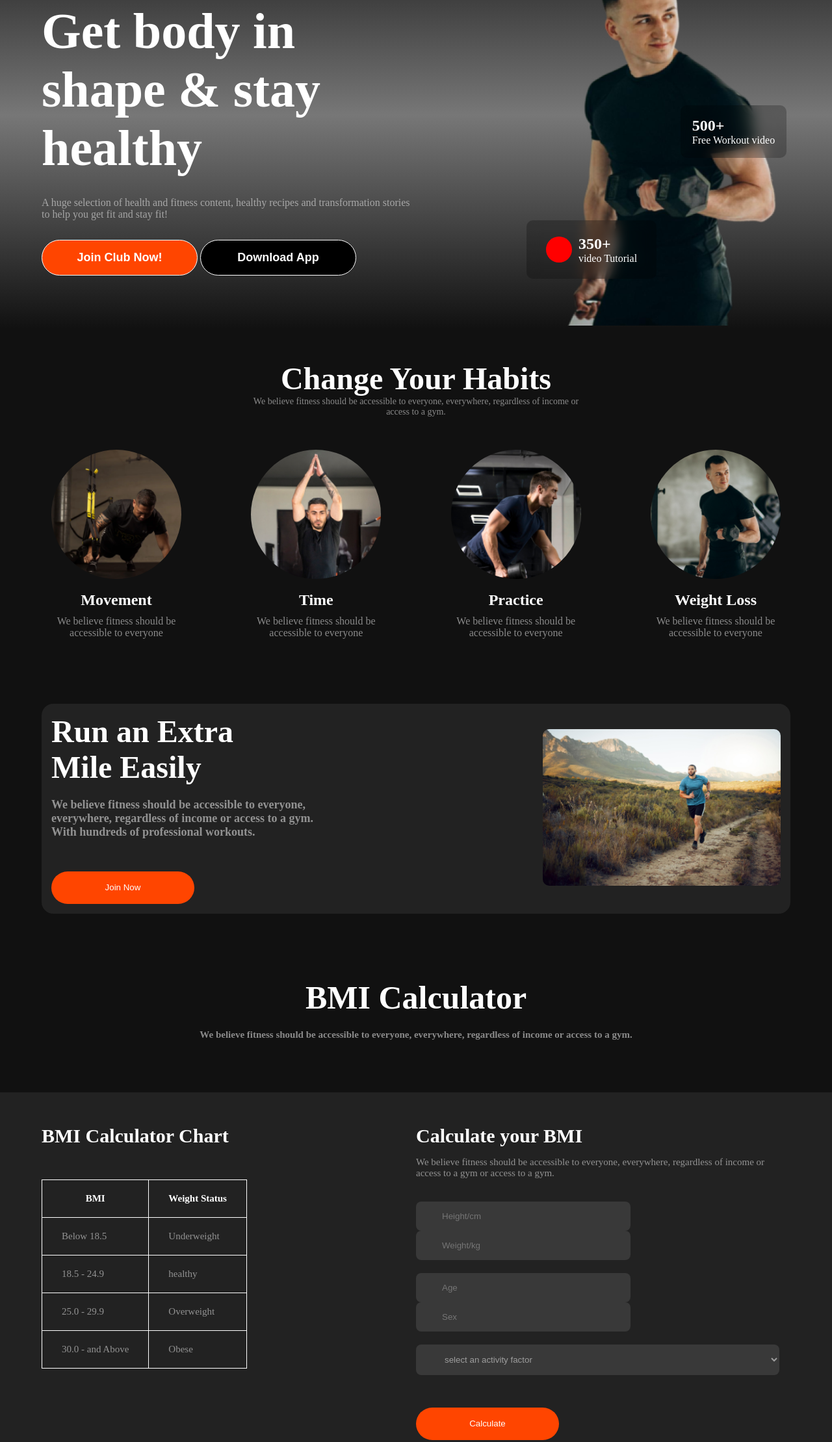
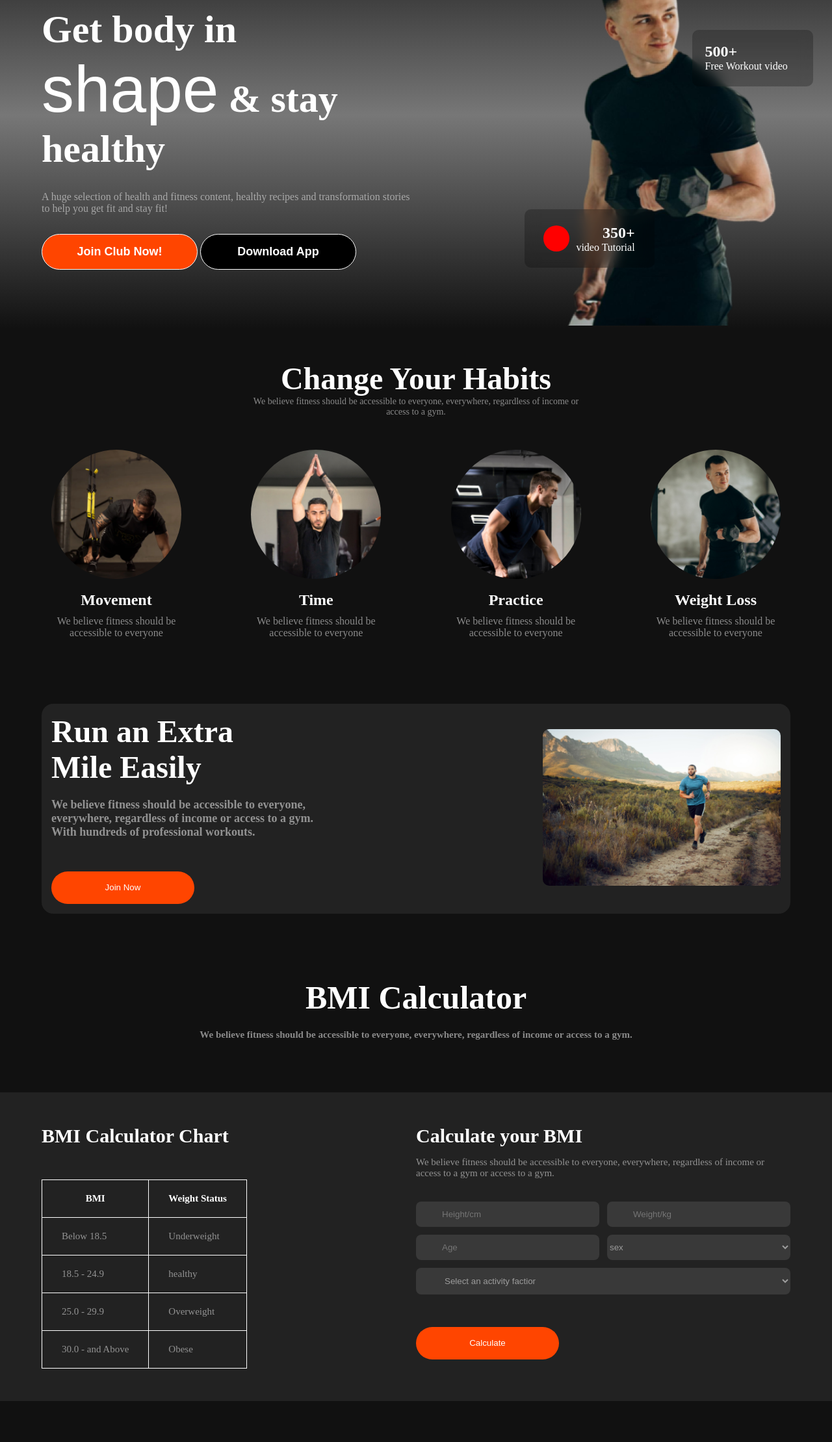
Before and after one commit to rumman321/Assignment2-B10, a plain HTML site: page index.html in a window 1280 px wide. Shown: the part 151-2370 px from the top of the page at 65% size. Drawn offline with Linux system fonts and the light colour scheme; a web font is replaced by a local one.

Commit message:
bmi calaculator section work done complete with responsive

```diff
--- a/index.html
+++ b/index.html
@@ -19,8 +19,8 @@
 
                 <div class="nav-items">
 
-                        <button id="home">Home</button
-                        ><button>Service</button>
+                        <button id="home">Home</b>
+                        <button>Service</button>
                         <button>Contact</button>
                         <button>About</button>
                 </div>
@@ -33,7 +33,7 @@
 
             <div class="header-container">
                 <div class="header-content">
-                    <h1>Get body in <br> shape & stay <br> healthy</h1>
+                    <h1>Get body in <br> <span id="shape">shape</span> & stay <br> healthy</h1>
                     <p>A huge selection of health and fitness content, healthy recipes and transformation stories to help you get fit and stay fit!</p>
                     <div class="btn-container">
                         <button id="btn1">Join Club Now!</button>
@@ -42,6 +42,7 @@
                 </div>
                 <div >
                     <div class="header-img">
+                        <div class="imgae1">
                             <img src="./images/Images 2.png" alt="">
                         </div>
                         <div class="blur-1">
@@ -59,6 +60,9 @@
                                 <p> Free Workout video </p>
                             </div>
                         </div>
+                    </div>
+
+
                 </div>
             </div>
 
@@ -146,23 +150,37 @@
                     <h1>Calculate your BMI</h1>
                     <p>We believe fitness should be accessible to everyone, everywhere, regardless of income or access to a gym or access to a gym. </p>
 
-                    <div class="input-bmi">
+                    <div class="input-fild">
                         <input type="text" placeholder="Height/cm">
                         <input type="text" placeholder="Weight/kg">
+                        <input type="text" placeholder="Age">
+                        <select class="select-gender" name="" id="">
+                            <option value="">
+                            sex
+                            </option>
+                            <option value="">
+                            Male
+                            </option>
+                            <option value="">
+                            Female
+                            </option>
+                        </select>
+
                      </div>
-                    <div class="input-bmi">
-                        <input type="text" placeholder="Age">
-                        <input type="text" placeholder="Sex">
-                    </div>
-                    <div class="select">
-                        <!-- <input type="text" placeholder="select an activity factor"> -->
 
-                        <select name="" id="">
-                            <option value="">select an activity factor</option>
-                            <option value="">Male</option>
-                            <option value="">Female</option>
+                     <select class="Activity-factors" name="" id="">
+                        <option value="">
+                        Select an activity factior
+                        </option>
+                        <option value="">
+                        Activity factior-1
+                        </option>
+                        <option value="">
+                         Activity factior-2
+                        </option>
                     </select>
-                    </div>
+
+
 
                     <button>
                         Calculate
--- a/responsive.css
+++ b/responsive.css
@@ -34,16 +34,16 @@
      }
 
      .blur-1{
-        bottom: -227px;
-        left: 100px;
+        bottom: 214px;
+        left: -40px;
         width: 171px;
         height: 70px;
      }
      .blur-2{
         width: 150px;
         height: 70px;
-        bottom: -10px;
-        left: 300px;
+        bottom: 433px;
+        left: 205px;
      }
      .change-title p{
         margin-top: 25px;
@@ -92,15 +92,11 @@
         width: 90%;
         margin-top: 50px;
     }
-    .input-bmi {
-        margin-top: 20px;
-        display: flex;
-        gap: 10px;
+
+    .input-fild input{
+        padding: 12px 0 12px 5px;
     }
-    .select select{
 
-        width: 106%;
-    }
 
     .trainer-title{
 
--- a/style.css
+++ b/style.css
@@ -1,3 +1,7 @@
+
+/* miama font */
+@import url('https://fonts.cdnfonts.com/css/miama');
+
 
 
 *{
@@ -64,7 +68,7 @@ header{
     width: 50%;
 }
 .header-content h1{
-    font-size: 78px;
+    font-size: 60px;
     font-weight: 900;
     color: white;
     margin-bottom: 30px;
@@ -72,6 +76,12 @@ header{
 .header-content p{
    font-size: 16px;
    color: rgba(255, 255, 255, 0.511);
+}
+
+#shape{
+    font-family: 'Miama', sans-serif;
+    font-size: 100px;
+    font-weight: normal;
 }
 .header-content button{
    width: 240px;
@@ -94,6 +104,7 @@ header{
 .header-img{
     width: 50%;
     text-align: end;
+    position: relative;
 }
 .header-img img{
     width: 349px;
@@ -123,26 +134,24 @@ header{
     background-color: rgba(0, 0, 0, 0.234);
     backdrop-filter: blur(10px);
     position: absolute;
-    bottom: 220px;
-    right: 270px;
+    bottom: 93px;
+    right: 35px;
 
 }
 .blur-2{
     color: white;
-    display: flex;
-    justify-content: center;
-    gap: 10px;
-    align-items: center;
-    width: 163px;
-    height: 81px;
+
+   text-align: start;
+   padding: 20px;
+   width: 146px;
+   height: 47px;
     border-radius: 10px;
     background: transparent;
     background-color: rgba(0, 0, 0, 0.234);
     backdrop-filter: blur(10px);
     position: absolute;
-    bottom: 406px;
-    right: 70px;
-
+    bottom: 372px;
+    right: -209px;
 }
 
 
@@ -337,34 +346,43 @@ main{
     font-size: 15px;
 }
 
-.input-bmi {
-    margin-top: 20px;
+.input-fild {
+
+
+    text-align: start;
+
+
+    display: grid;
+    grid-template-columns: repeat(2, 2fr);
+    gap: 12px;
 }
-.input-bmi input{
+
+.input-fild input{
+    padding: 12px 40px;
     border-radius: 8px;
     border: none;
-    background: rgba(255, 255, 255, 0.1);
-    width: 250px;
-    padding: 15px 40px;
-}
-/* .select input{
-    margin-top: 20px;
-    border-radius: 8px;
-    border: none;
-    background: rgba(255, 255, 255, 0.1);
-    width: 85%;
-    padding: 15px 40px;
-} */
-.select select{
-    margin-top: 20px;
-    border-radius: 8px;
-    border: none;
-    background: rgba(255, 255, 255, 0.1);
-    width: 97%;
-    padding: 15px 40px;
-    color: rgba(255, 255, 255, 0.511);
+    background-color: rgba(255, 255, 255, 0.1) ;
+
 
 }
+.select-gender{
+    color: rgba(255, 255, 255, 0.5);
+    border: none;
+    border-radius: 8px;
+    background-color: rgba(255, 255, 255, 0.1);
+}
+
+.Activity-factors{
+    color: rgba(255, 255, 255, 0.5);
+    border: none;
+    width: 100%;
+    padding: 12px 40px;
+    margin-top: 12px;
+    border-radius: 8px;
+    background-color: rgba(255, 255, 255, 0.1);
+}
+
+
 .Calculator button{
  margin-top: 50px;
  border-radius: 40px;
@@ -438,7 +456,7 @@ main{
 footer{
 
     background: #222222;
-    padding-top: 100px;
+    padding-top: 70px;
 }
 .footer-container{
 
```
Lines whose indentation alone changed are shown as unchanged.
